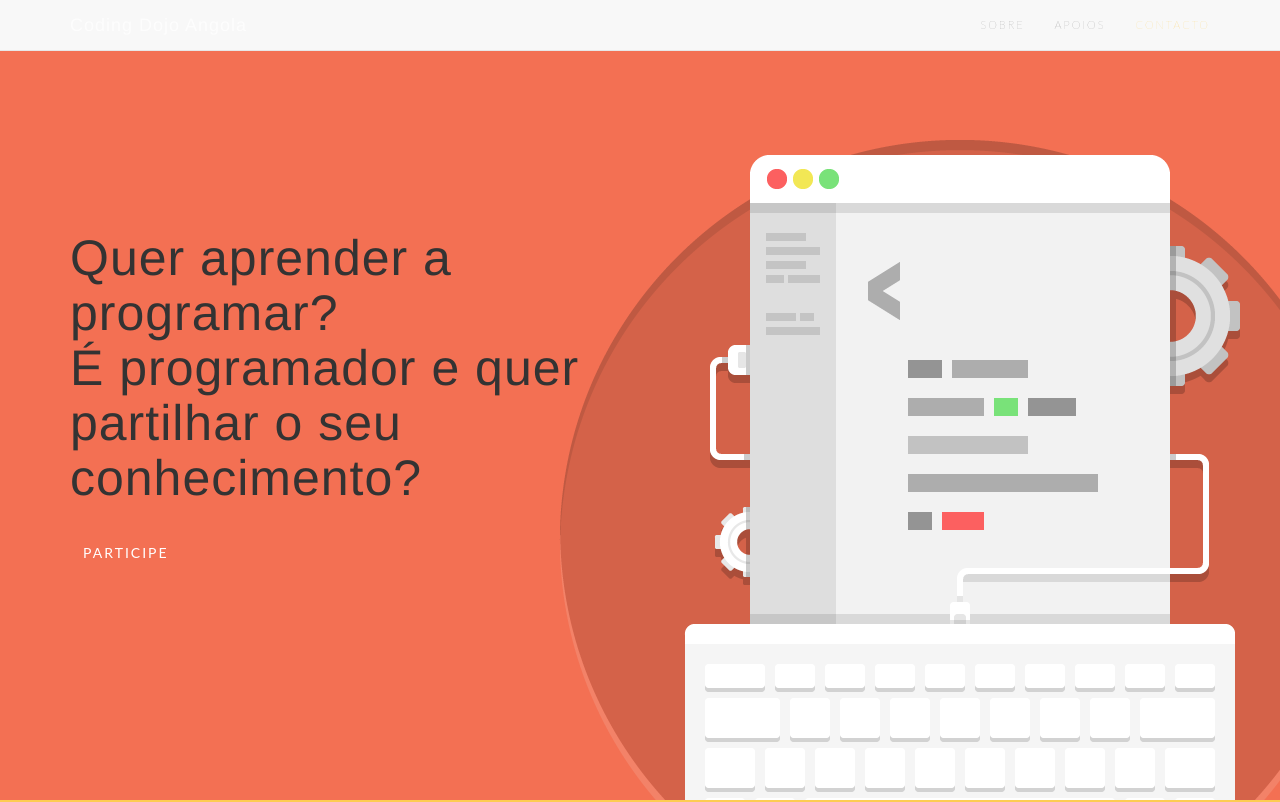
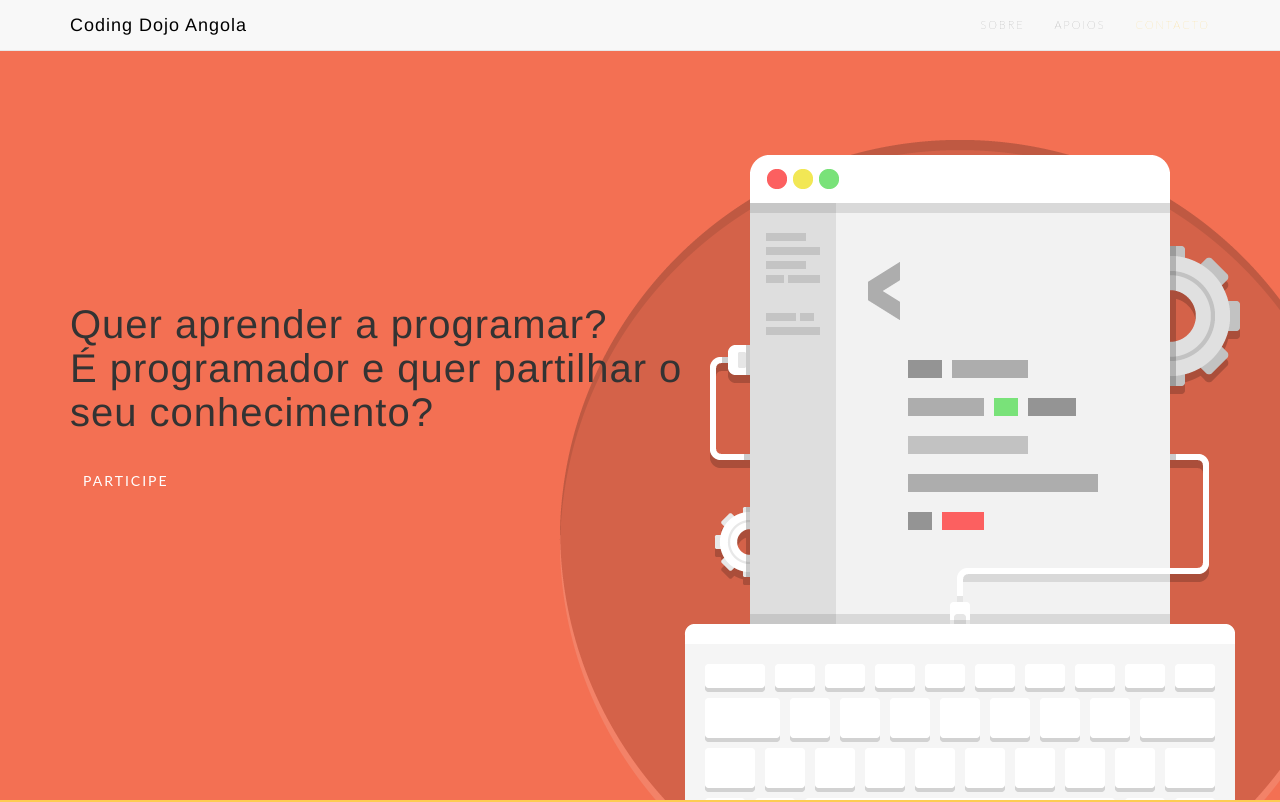
Before and after one commit to codingdojoangola/codingdojoangola.github.io, a website: page index.html in a window 1280 px wide. Shown: the top 802 px of the page. Drawn offline with nearby package versions, Linux system fonts and the light colour scheme.

Commit message:
Changing Menu style

```diff
--- a/index.html
+++ b/index.html
@@ -98,7 +98,7 @@
                 <div class="col-lg-12 text-center">
                     <div class="section-heading">
                         <h2>Apoios</h2>
-                        <p class="text-muted">Veja os Apoiantes do projecto</p>
+                        <p class="text-muted">Veja os apoiantes do projecto</p>
                         <hr>
                     </div>
                 </div>
--- a/src/sass/style.scss
+++ b/src/sass/style.scss
@@ -212,7 +212,7 @@ header {
 
 @media (min-width: 992px) {
   header .header-content .header-content-inner h1 {
-    font-size: 50px;
+    font-size: 40px;
   }
 }
 
@@ -428,3 +428,6 @@ iframe {
 .novo {
 	height:600px;
 }
+.navbar-default .navbar-header .navbar-brand{
+  color: #000;
+}
```
Also changed, not shown: assets/css/style.css.
